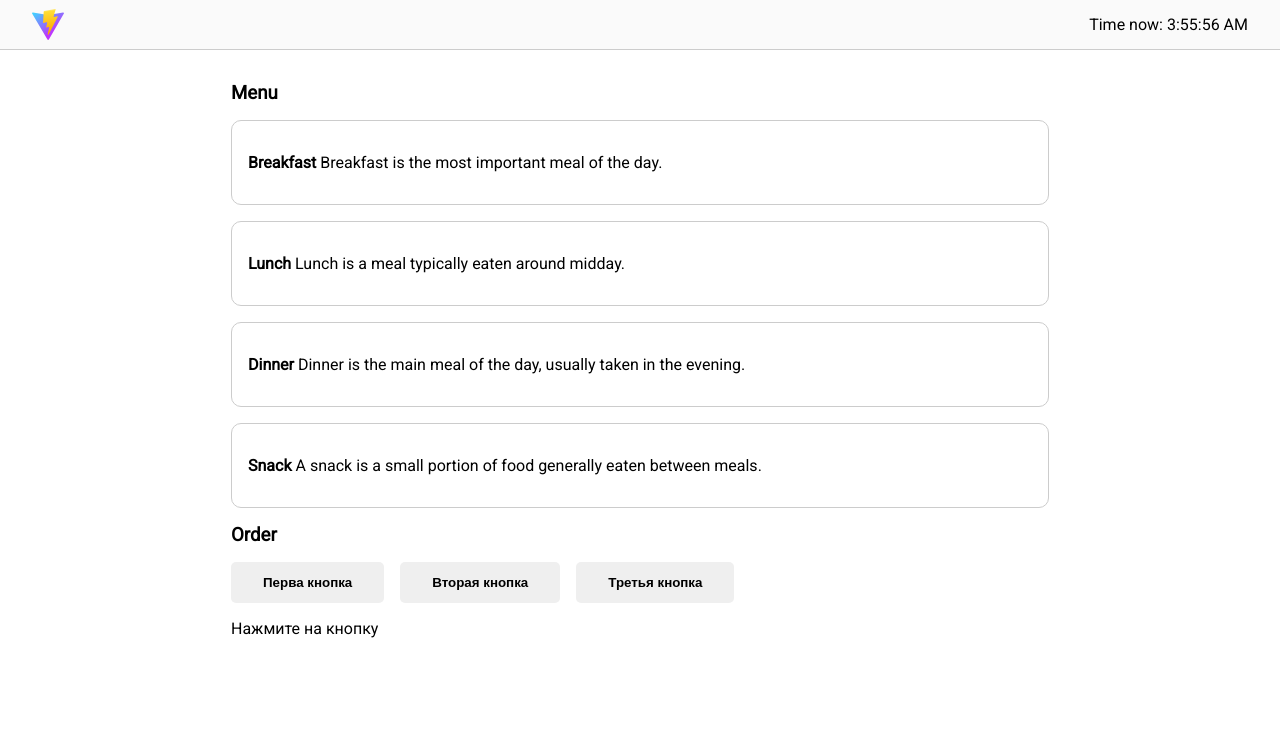
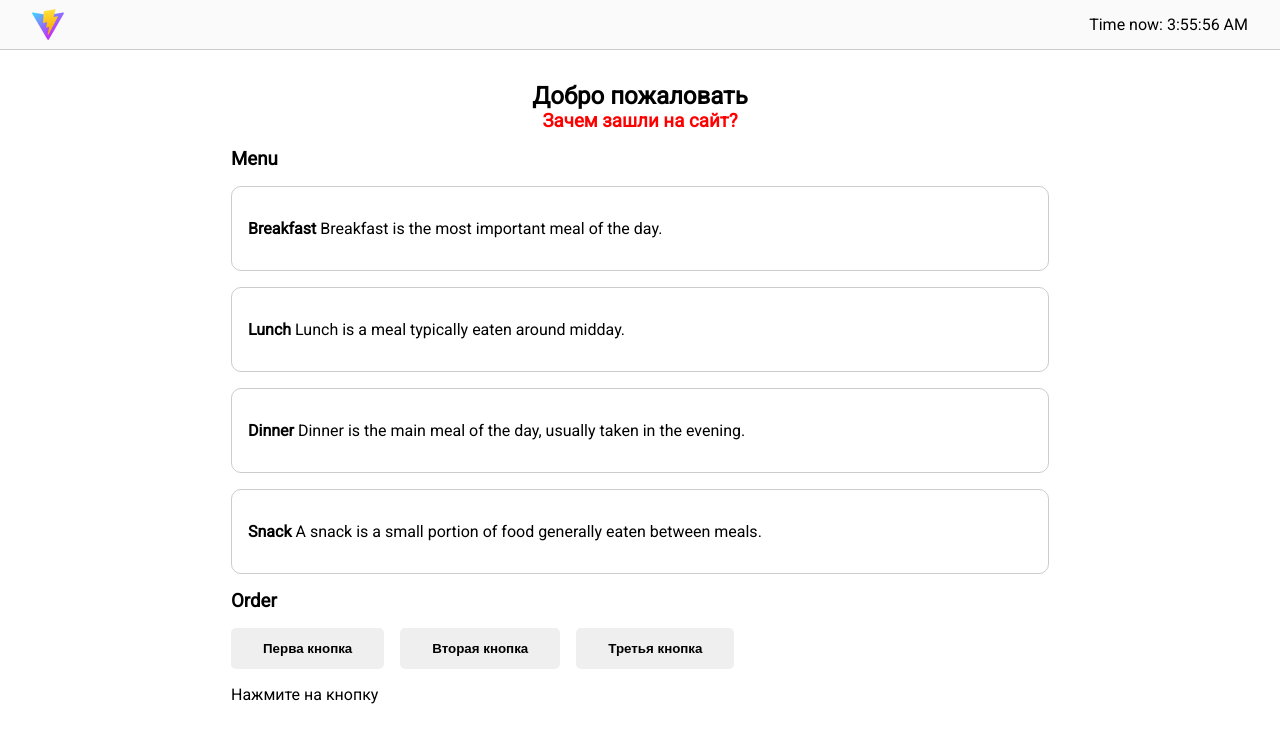
Before and after one commit to Juxoola/React_Study, a React (Vite) app in the folder vite-project-intr/: page / in a window 1280 px wide. Shown: the top 742 px of the page. Built offline with nearby package versions, Linux system fonts and the light colour scheme.

Commit message:
CreateElement

```diff
--- a/vite-project-intr/src/App.jsx
+++ b/vite-project-intr/src/App.jsx
@@ -1,6 +1,7 @@
 import Header from "./components/Header"
 import MenuSection from "./components/MenuSection"
 import DifSection from "./components/DifSection"
+import IntroSection from "./components/IntroSection"
 
 export default function App() {
 
@@ -8,6 +9,7 @@ export default function App() {
     <>
       <Header></Header>
       <main>
+        <IntroSection/>
         <MenuSection/>
         <DifSection/>
       </main>
--- /dev/null
+++ b/vite-project-intr/src/components/IntroSection.jsx
@@ -0,0 +1,15 @@
+ export default function IntroSection() {
+     return (
+         <section>
+            <h1 className="centered">Добро пожаловать</h1>
+            <h3 className="centered" style={{color: 'red'}}>Зачем зашли на сайт?</h3>
+         </section>
+    )
+ }
+
+// import React from "react";
+
+// export default function IntroSection() {
+//     return React.createElement('section',null,[ React.createElement('h1', {className: 'centered'}, 'Добро пожаловать'),
+//         React.createElement('h3',  {className: 'centered', style:{color: 'red'}} , 'Зачем зашли на сайт?')])
+// }
--- a/vite-project-intr/src/index.css
+++ b/vite-project-intr/src/index.css
@@ -39,4 +39,7 @@ section ul li {
 .content,
   p {
     padding: 1rem 0;
-  }
+}
+.centered{
+  text-align: center;
+}
```
